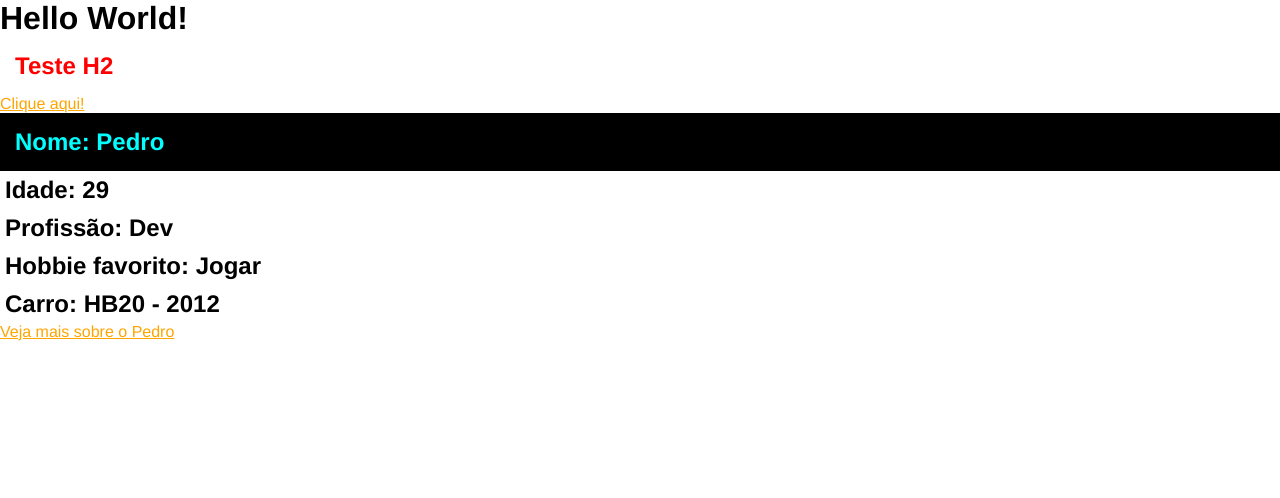
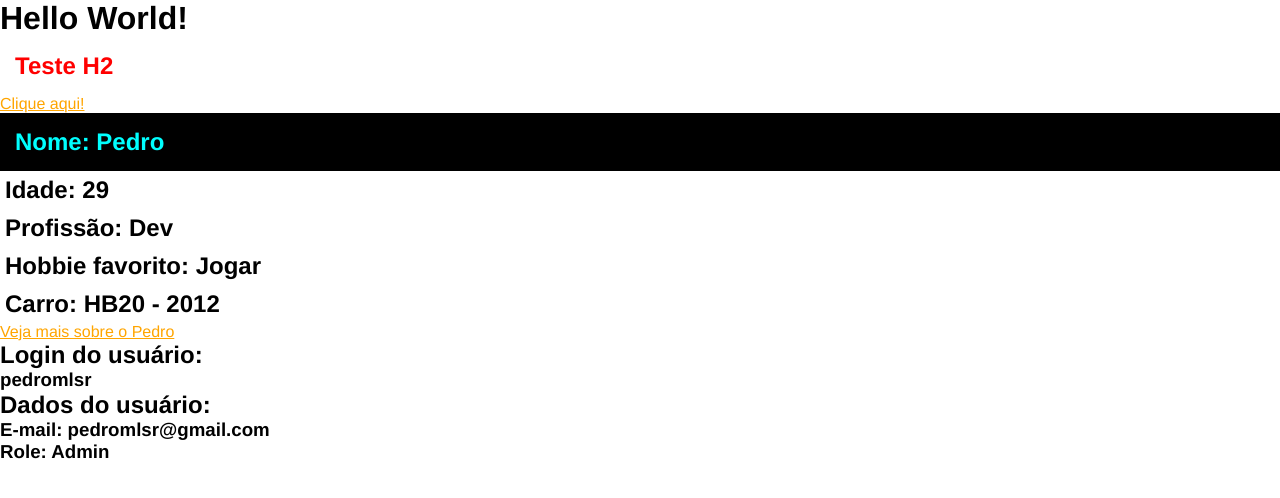
Before and after one commit to pedromlsr/angular-hdc, an Angular app in the folder moments-app/: page / in a window 1280 px wide. Shown: the top 498 px of the page. Built offline with nearby package versions, Linux system fonts and the light colour scheme.

Commit message:
compartilhamento de dados

```diff
--- a/moments-app/src/app/app.component.html
+++ b/moments-app/src/app/app.component.html
@@ -4,3 +4,4 @@
     <a href='#'>Clique aqui!</a>
 </div>
 <app-first-component></app-first-component>
+<app-parent-data [name]='userName' [userData]='userData'></app-parent-data>
--- a/moments-app/src/app/app.component.ts
+++ b/moments-app/src/app/app.component.ts
@@ -1,10 +1,17 @@
 import { Component } from '@angular/core';
 
 @Component({
-  selector: 'app-root',
-  templateUrl: './app.component.html',
-  styleUrls: ['./app.component.css']
+    selector: 'app-root',
+    templateUrl: './app.component.html',
+    styleUrls: ['./app.component.css']
 })
 export class AppComponent {
-  title = 'moments-app';
+    userName = 'pedromlsr'
+
+    userData = {
+        email: 'pedromlsr@gmail.com',
+        role: 'Admin'
+    }
+
+    title = 'moments-app'
 }
--- a/moments-app/src/app/app.module.ts
+++ b/moments-app/src/app/app.module.ts
@@ -4,11 +4,13 @@
 import { AppRoutingModule } from './app-routing.module';
 import { AppComponent } from './app.component';
 import { FirstComponentComponent } from './components/first-component/first-component.component';
+import { ParentDataComponent } from './components/parent-data/parent-data.component';
 
 @NgModule({
   declarations: [
     AppComponent,
-    FirstComponentComponent
+    FirstComponentComponent,
+    ParentDataComponent
   ],
   imports: [
     BrowserModule,
--- /dev/null
+++ b/moments-app/src/app/components/parent-data/parent-data.component.html
@@ -0,0 +1,5 @@
+<h2>Login do usuário:</h2>
+<h3>{{ name }}</h3>
+<h2>Dados do usuário:</h2>
+<h3>E-mail: {{ userData.email }}</h3>
+<h3>Role: {{ userData.role }}</h3>
--- /dev/null
+++ b/moments-app/src/app/components/parent-data/parent-data.component.ts
@@ -0,0 +1,17 @@
+import { Component, OnInit, Input } from '@angular/core';
+
+@Component({
+    selector: 'app-parent-data',
+    templateUrl: './parent-data.component.html',
+    styleUrls: ['./parent-data.component.css']
+})
+export class ParentDataComponent implements OnInit {
+    @Input() name: string = ''
+    @Input() userData!: {email: string; role: string}
+
+    constructor() { }
+
+    ngOnInit(): void {
+    }
+
+}
```
Also changed, not shown: moments-app/src/app/components/parent-data/parent-data.component.css (added), 1 other file (tests, documents, lock files or other folders).
